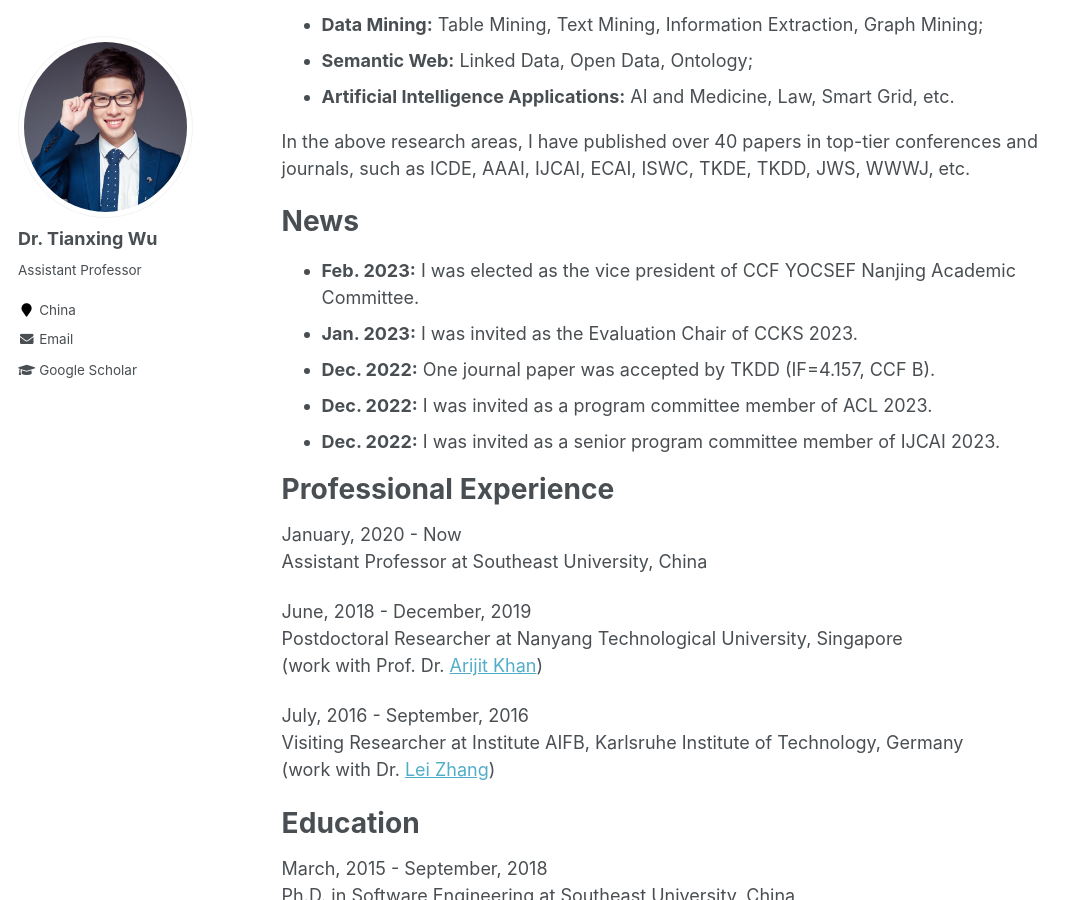
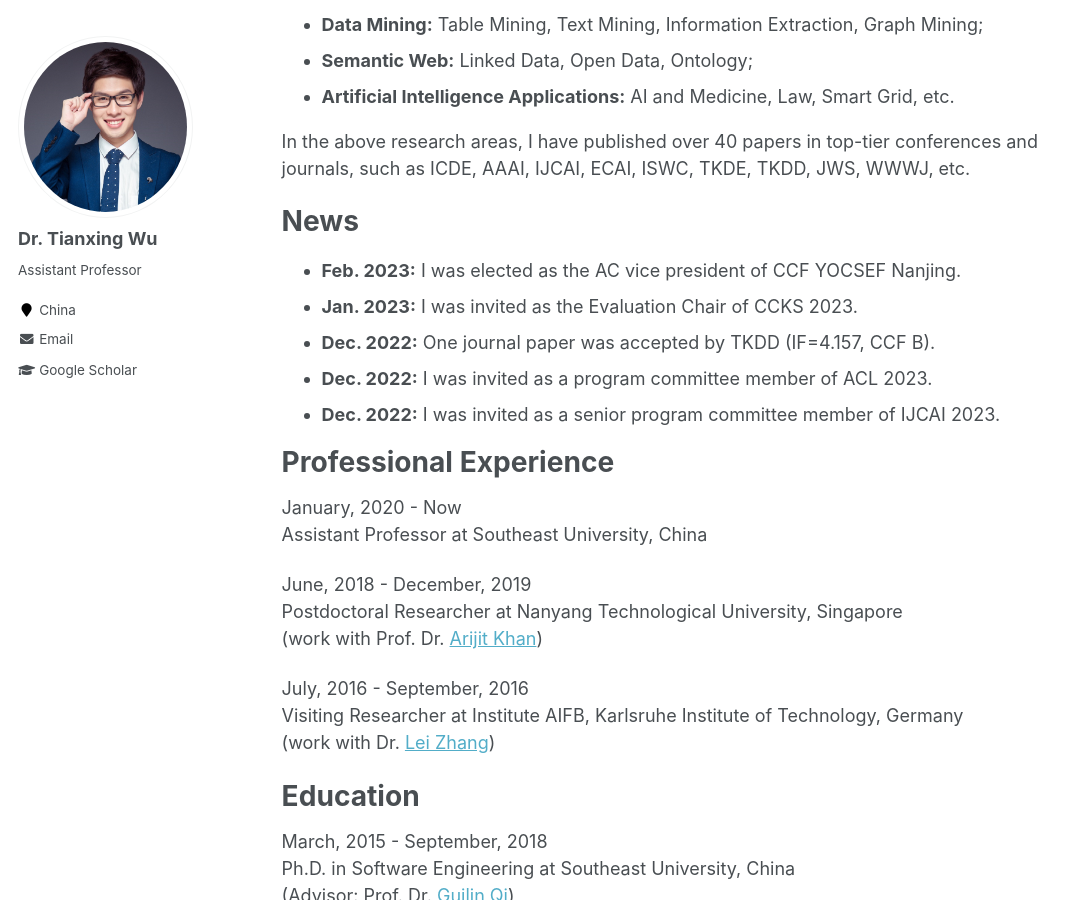
Before and after one commit to tianxing-wu/tianxing-wu.github.io, a Jekyll site: the page built from _pages/about.md, in a window 1280 px wide and 900 px high, scrolled down 353 px. Shown: the whole window, without its empty margins (0-1082 px from the left). Built offline with Jekyll 4.4.1, drawn with Linux system fonts in a browser that asks for light colours.

Commit message:
Update about.md

```diff
--- a/_pages/about.md
+++ b/_pages/about.md
@@ -19,7 +19,7 @@ In the above research areas, I have published over 40 papers in top-tier confere
 
 News
 ======
-* **Feb. 2023:** I was elected as the vice president of CCF YOCSEF Nanjing Academic Committee.
+* **Feb. 2023:** I was elected as the AC vice president of CCF YOCSEF Nanjing.
 * **Jan. 2023:** I was invited as the Evaluation Chair of CCKS 2023.
 * **Dec. 2022:** One journal paper was accepted by TKDD (IF=4.157, CCF B).
 * **Dec. 2022:** I was invited as a program committee member of ACL 2023.
```
